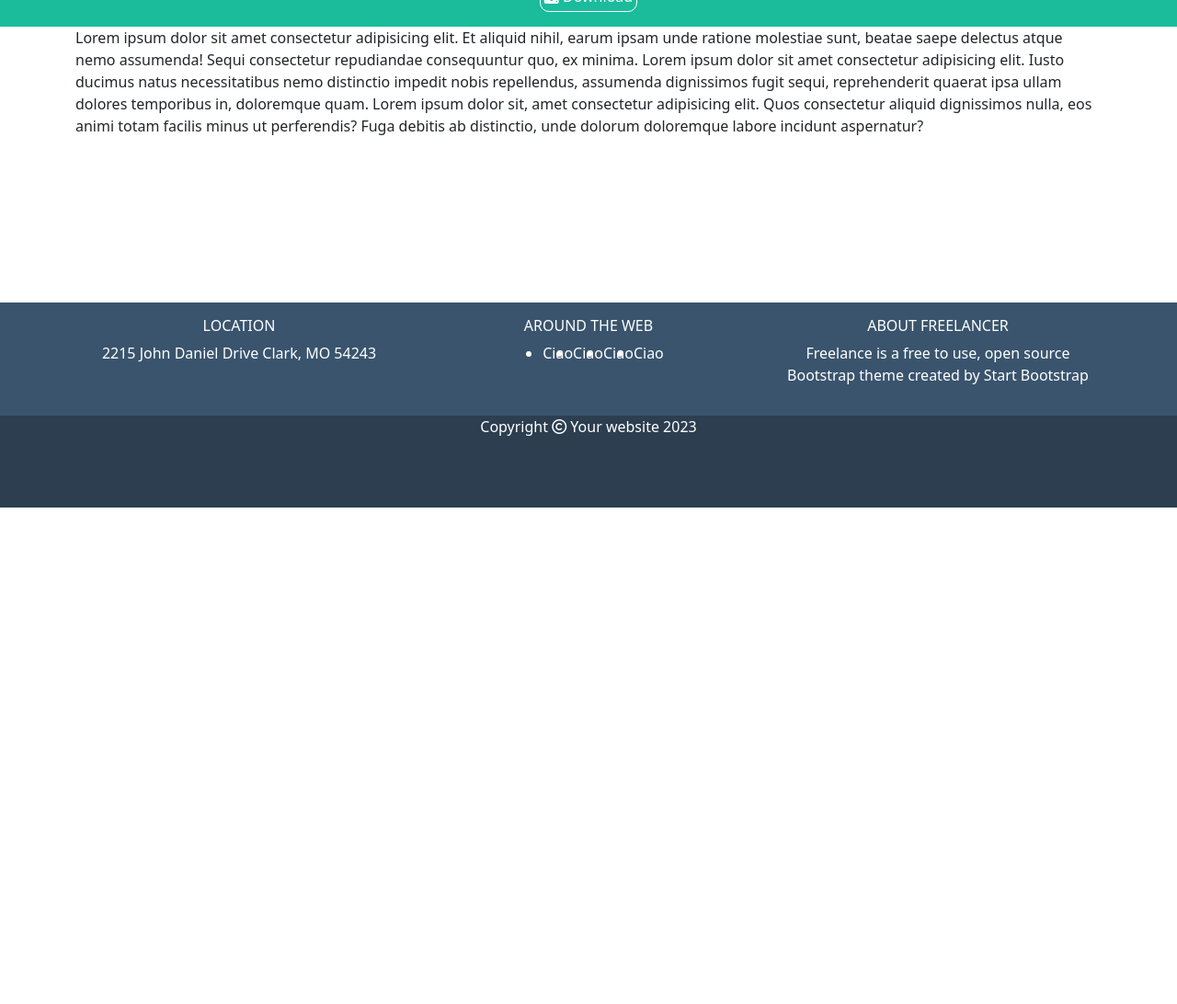
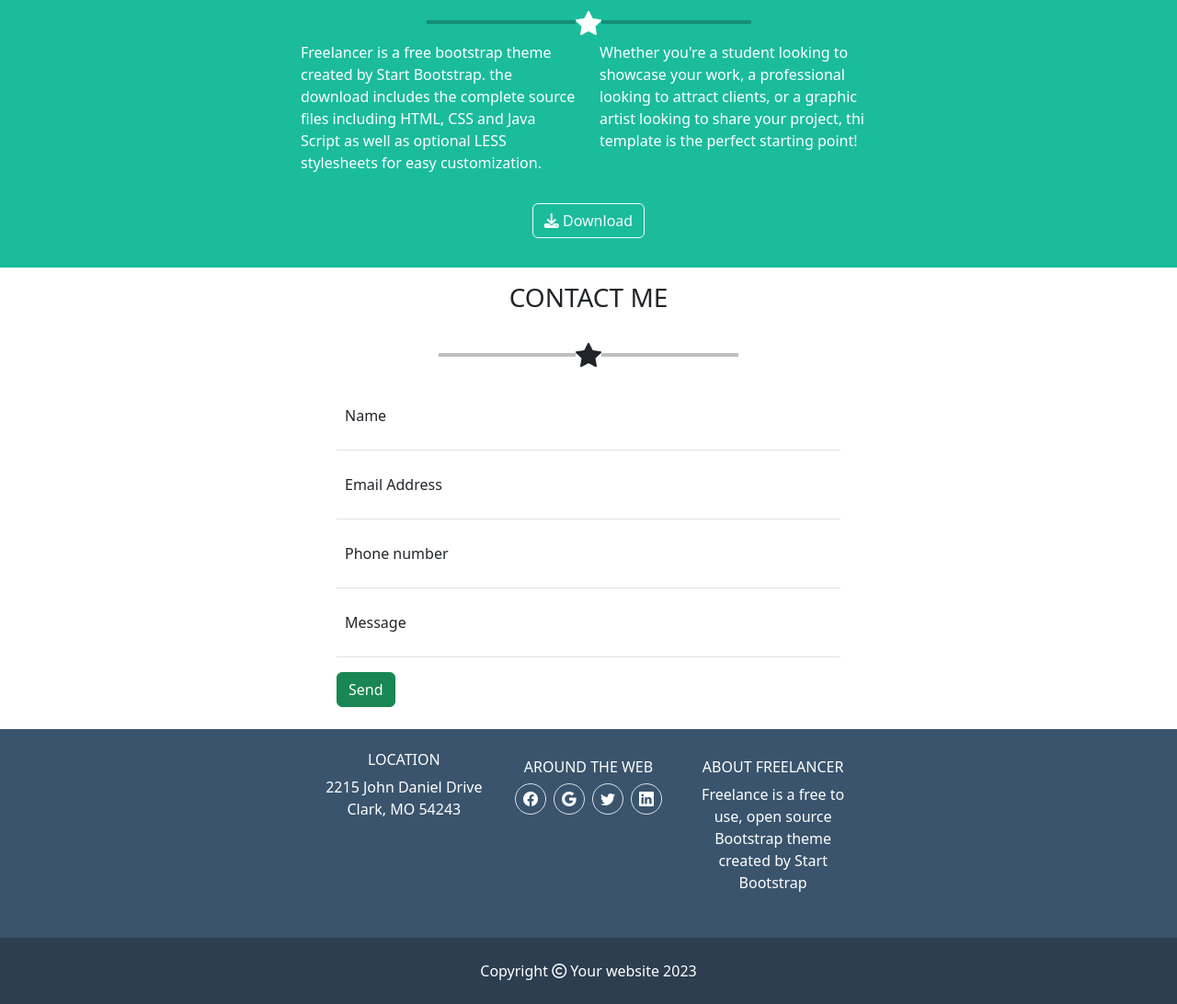
Before and after one commit to lucasens1/html-css-bootstrap-freelancer, a plain HTML site: page index.html in a window 1280 px wide. Shown: the part 1246-2338 px from the top of the page at 92% size. Before the commit the page ends 1798 px from the top, so only its background shows below. Drawn offline with nearby package versions, Linux system fonts and the light colour scheme.

Commit message:
add: end

```diff
--- a/css/style.css
+++ b/css/style.css
@@ -6,9 +6,25 @@ img {
     background-color: #2c3e50;
 }
 
+.ms_bg-primary{
+    width: 100%;
+    background-color: #1abc9c;
+}
+
+.ms_secondary-bg{
+    width: 100%;
+    background-color: #2c3e50;
+}
+
+.ms_bg-third{
+    width: 100%;
+    background-color: #3a546d;
+}
+
 .ms_container{
     width: 100%;
-    background-color: #1abc9c;
+    max-width: 650px;
+    margin: 0 auto;
     color: white;
 }
 
@@ -20,10 +36,11 @@ img {
     width: 250px;
 }
 
-
+/* ROUNDED CORNER non lo applico in bootstrap ma all'immagine in quanto block */
 [class^="col-"]{
     img{
         display: block;
+        border-radius: 30px;
     }
 }
 
@@ -31,11 +48,10 @@ img {
     background-color: inherit;
 }
 
-.ms_style_button{
-    border: 1px solid white;
-    border-radius: 10px;
-    background: none;
-    color: white;
+@media screen and (min-width : 768px ){
+    #about-sect {
+    max-width: 650px;
+    }
 }
 
 #footer-sect .col-12{
@@ -50,3 +66,32 @@ img {
     background-color: #2c3e50;
     text-align: center;
 }
+
+.ms_circle {
+    display: inline-block;
+    line-height: 0px;
+    border-radius: 50%;
+}
+
+.ms_navbar-bg{
+    background-color: #2c3e50;
+}
+
+.ms_form-control{
+    border: none;
+}
+
+.ms_form-sect{
+    width: 100%;
+    margin: 0 auto;
+}
+
+.ms_border-col{
+    border: 2px solid black;
+}
+
+@media screen and (min-width : 768px ) {
+    .ms_form-sect{
+        max-width: 620px;
+    }
+}
--- a/index.html
+++ b/index.html
@@ -5,6 +5,10 @@
     <meta name="viewport" content="width=device-width, initial-scale=1.0">
     <!-- Bootstrap -->
     <link href="https://cdn.jsdelivr.net/npm/bootstrap@5.3.3/dist/css/bootstrap.min.css" rel="stylesheet" integrity="sha384-QWTKZyjpPEjISv5WaRU9OFeRpok6YctnYmDr5pNlyT2bRjXh0JMhjY6hW+ALEwIH" crossorigin="anonymous">
+
+    <!-- Bootstrap Icons -->
+    <link rel="stylesheet" href="https://cdn.jsdelivr.net/npm/bootstrap-icons@1.11.3/font/bootstrap-icons.min.css">
+
 
     <!-- Font Awesome -->
     <link rel="stylesheet" href="https://cdnjs.cloudflare.com/ajax/libs/font-awesome/6.5.1/css/all.min.css" integrity="sha512-DTOQO9RWCH3ppGqcWaEA1BIZOC6xxalwEsw9c2QQeAIftl+Vegovlnee1c9QX4TctnWMn13TZye+giMm8e2LwA==" crossorigin="anonymous" referrerpolicy="no-referrer" />
@@ -16,24 +20,76 @@
 <body>
 
     <header>
-        <div class="ms_header">
+        <!-- tolgo bg-body tertiary che mi imposta, il colore dello sfondo, per cambiare il testo mi servo della class navbar-dark -->
+        <nav class="navbar navbar-expand-md ms_navbar-bg navbar-dark">
+            <!-- Container che occupa il 100% con Fluid,
+            altrimenti se lo voglio limitato uso il .container classico di bootstrap-->
+            <div class="container">
+                <!-- NOME BRAND -->
+              <a class="navbar-brand" href="#">START BOOTSTRAP</a>
+
+              <!--HAMBURGER-->
+              <button
+              class="navbar-toggler"
+              type="button"
+              data-bs-toggle="collapse"
+              data-bs-target="#navbarSupportedContent"
+              aria-controls="navbarSupportedContent"
+              aria-expanded="false"
+              aria-label="Toggle navigation">
+
+                <!-- CONTENUTO DEL BOTTONE in questo caso l'icona ad hamburger-->
+                <span class="navbar-toggler-icon"></span>
+                <!-- / CONTENUTO DEL BOTTONE-->
+
+              </button>
+              <!-- /HAMBURGER -->
+
+              <!-- Navigation menu -->
+              <div class="collapse navbar-collapse" id="navbarSupportedContent">
+                <ul class="navbar-nav ms-auto mb-2 mb-lg-0">
+                  <li class="nav-item">
+                    <a class="nav-link" href="#">PORTFOLIO</a>
+                  </li>
+                  <li class="nav-item">
+                    <a class="nav-link" href="#">ABOUT</a>
+                  </li>
+
+                  <li class="nav-item">
+                    <a class="nav-link" href="#">CONTACT</a>
+                  </li>
+
+                </ul>
               </div>
+              <!-- Nav Menu-->
+            </div>
+          </nav>
     </header>
 
     <main>
         <!-- Hero -->
+        <div class="ms_bg-primary">
             <div class="ms_container text-center p-3">
                 <img src="./img/avatar.svg" alt="">
-            <h1 class="p-2">START BOOTSTRAP</h1>
+                <h1 class="p-2 p-3">START BOOTSTRAP</h1>
                 <p class="fs-6">GRAPHIC ARTIST - WEB DESIGNER - ILLUSTRATOR</p>
+            </div>
         </div>
         <!--/Hero-->
 
         <!-- Portfolio -->
         <div class="ms_portfolio">
             <div class="container">
-                <h4 class="text-center">PORTFOLIO</h4>
-                <div class="row g-3 p-2">
+                <h3 class="text-center p-3">PORTFOLIO</h4>
+                    <div>
+                        <div class="d-flex justify-content-center align-items-center">
+                            <hr class="w-25 ms_border-col">
+                            <i class="bi bi-star-fill fs-3"></i>
+                            <hr class="w-25 ms_border-col">
+                        </div>
+                    </div>
+
+                <div class="row g-3 p-4">
 
                     <div class="col-12 col-md-6 col-lg-4">
                         <div class="ms_card">
@@ -77,14 +133,22 @@
 
         <!-- About -->
         <!-- Uso il mio container per le impo-->
+        <div class="ms_bg-primary">
             <section class="ms_container">
                 <div class="about text-center">
-                <h4>About</h4>
+                    <h3 class="py-4">ABOUT</h4>
+                </div>
+                <div>
+                    <div class="d-flex justify-content-center align-items-center">
+                        <hr class="w-25 ms_border-col">
+                        <i class="bi bi-star-fill fs-3"></i>
+                        <hr class="w-25 ms_border-col">
+                    </div>
                 </div>
                 <!-- Do flex al container che contiene la row con le colonne così da accentrarli,
                 Nota per me : CONTAINER PADRE NON è FLEX DI BASE -->
                 <div class="container d-flex justify-content-center pb-3">
-                <div class="row w-75" id="about-sect">
+                    <div class="row p-4 p-md-0" id="about-sect">
                         <div class="col-12 col-md-6">
                             <p>
                                 Freelancer is a free bootstrap theme created by Start Bootstrap. the download includes the complete source files including HTML, CSS and Java Script as well as optional LESS stylesheets for easy customization.
@@ -96,55 +160,98 @@
                             </p>
                         </div>
 
-                    <div class="col-12 text-center">
-                        <button class="ms_style_button p-1"> <i class="fa-solid fa-download"></i> Download</button>
+                        <div class="col-12 text-center p-3">
+                            <button class="btn btn-outline-light"> <i class="fa-solid fa-download"></i> Download</button>
                         </div>
                     </div>
                 </div>
             </section>
+        </div>
         <!-- /About-->
 
         <!-- Form Section -->
-        <section>
-            <div class="container" style="min-height: 300px; background-color: white;">
-                Lorem ipsum dolor sit amet consectetur adipisicing elit. Et aliquid nihil, earum ipsam unde ratione molestiae sunt, beatae saepe delectus atque nemo assumenda! Sequi consectetur repudiandae consequuntur quo, ex minima.
-                Lorem ipsum dolor sit amet consectetur adipisicing elit. Iusto ducimus natus necessitatibus nemo distinctio impedit nobis repellendus, assumenda dignissimos fugit sequi, reprehenderit quaerat ipsa ullam dolores temporibus in, doloremque quam.
-                Lorem ipsum dolor sit, amet consectetur adipisicing elit. Quos consectetur aliquid dignissimos nulla, eos animi totam facilis minus ut perferendis? Fuga debitis ab distinctio, unde dolorum doloremque labore incidunt aspernatur?
+        <section class="ms_form-sect">
+            <div class="container">
+                <h3 class="text-center p-3">CONTACT ME</h3>
+                <div>
+                    <div class="d-flex justify-content-center align-items-center">
+                        <hr class="w-25 ms_border-col">
+                        <i class="bi bi-star-fill fs-3"></i>
+                        <hr class="w-25 ms_border-col">
+                    </div>
+                </div>
+                <form action="" class="p-4">
+                    <div class="mb-3 form-floating border-bottom">
+                        <input type="text" class="form-control ms_form-control" id="name" placeholder="Name">
+                        <label for="name" class="form-label p-2">Name</label>
+                    </div>
+                    <div class="mb-3 form-floating border-bottom">
+                        <input type="email" class="form-control ms_form-control" id="email" placeholder="Email@pippo.com">
+                        <label for="email" class="form-label p-2">Email Address</label>
+                    </div>
+                    <div class="mb-3 form-floating border-bottom">
+                        <input type="number" class="form-control ms_form-control" id="phone" placeholder="Phone number">
+                        <label for="phone" class="form-label p-2">Phone number</label>
+                    </div>
+                    <div class="mb-3 form-floating border-bottom">
+                        <input type="textarea" class="form-control ms_form-control" id="msg" placeholder="Name">
+                        <label for="msg" class="form-label p-2">Message</label>
+                    </div>
+                    <button class="btn btn-success">Send</button>
+                </form>
             </div>
         </section>
         <!-- /Form -->
     </main>
     <!-- Footer -->
     <footer>
+        <div class="ms_bg-third">
             <div class="ms_container p-3" id="footer-sect">
                 <div class="container">
-                <div class="row text-center">
+                    <div class="row text-center g-4 p-2">
                         <div class="col-12 col-md-4">
                             <h6>LOCATION</h6>
                             <span>2215 John Daniel Drive Clark, MO 54243</span>
                         </div>
 
-                    <div class="col-12 col-md-4">
+                        <div class="col-12 col-md-4 p-2">
                             <h6>AROUND THE WEB</h6>
-                        <ul class="d-flex justify-content-center">
-                            <li>Ciao</li>
-                            <li>Ciao</li>
-                            <li>Ciao</li>
-                            <li>Ciao</li>
+                            <ul class="d-flex justify-content-center gap-2 list-unstyled">
+                                <li>
+                                    <span class="ms_circle border p-2"><i class="bi bi-facebook"></i></span>
+                                </li>
+                                <li>
+                                    <span class="ms_circle border p-2"><i class="bi bi-google"></i></span>
+                                </li>
+                                <li>
+                                    <span class="ms_circle border p-2"><i class="bi bi-twitter"></i></span>
+                                </li>
+                                <li>
+                                    <span class="ms_circle border p-2"><i class="bi bi-linkedin"></i></span>
+                                </li>
                             </ul>
                         </div>
 
-                    <div class="col-12 col-md-4">
+                        <div class="col-12 col-md-4 p-2">
                             <h6>ABOUT FREELANCER</h6>
                             <p>Freelance is a free to use, open source Bootstrap theme created by <span>Start Bootstrap</span></p>
                         </div>
                     </div>
                 </div>
             </div>
-        <div class="ms_container" id="copyright" style="min-height: 100px;">
+        </div>
+            <!-- Footer part 2 -->
+            <div class="ms_secondary-bg">
+                <div class="ms_container p-4" id="copyright">
                     <span>Copyright <span><i class="fa-regular fa-copyright"></i></span> Your website 2023</span>
+                </div>
+            </div>
+            <!-- /Footer Part 2 -->
         </div>
     </footer>
     <!-- /Footer-->
+
+    <script src="https://cdn.jsdelivr.net/npm/bootstrap@5.3.3/dist/js/bootstrap.bundle.min.js" integrity="sha384-YvpcrYf0tY3lHB60NNkmXc5s9fDVZLESaAA55NDzOxhy9GkcIdslK1eN7N6jIeHz" crossorigin="anonymous"></script>
+
 </body>
 </html>
```
Lines whose indentation alone changed are shown as unchanged.
